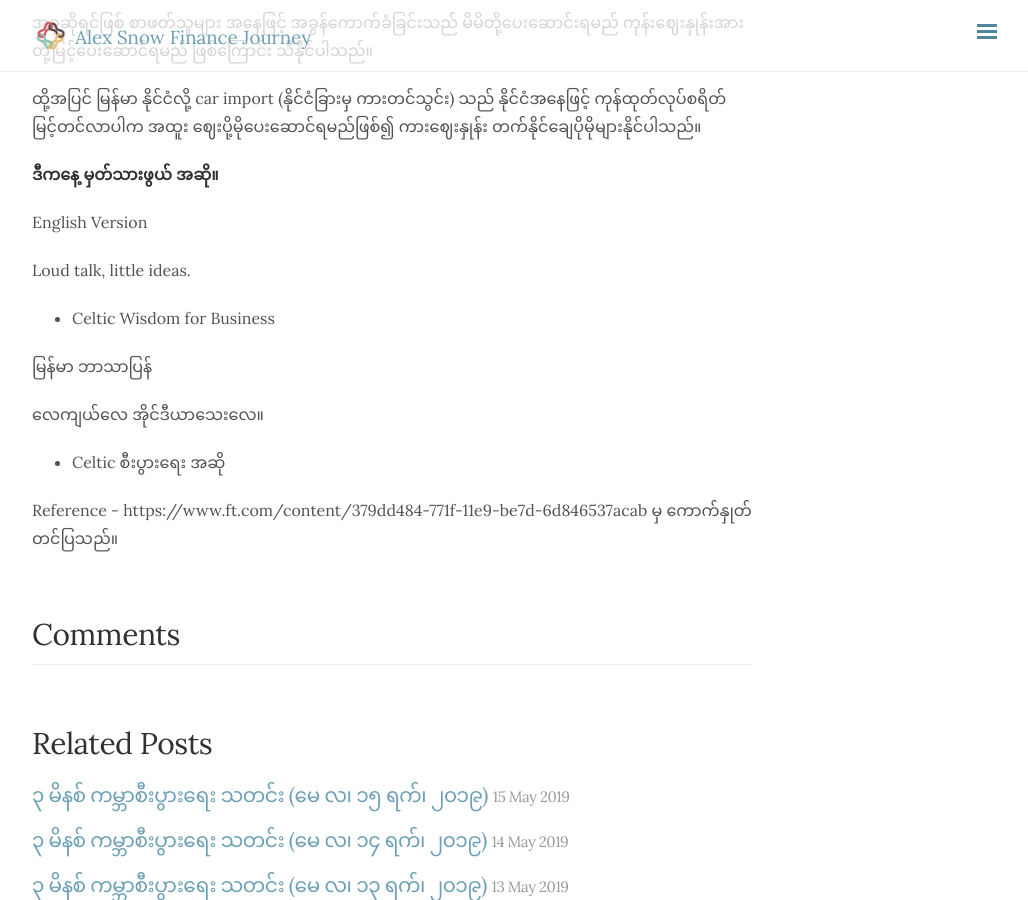
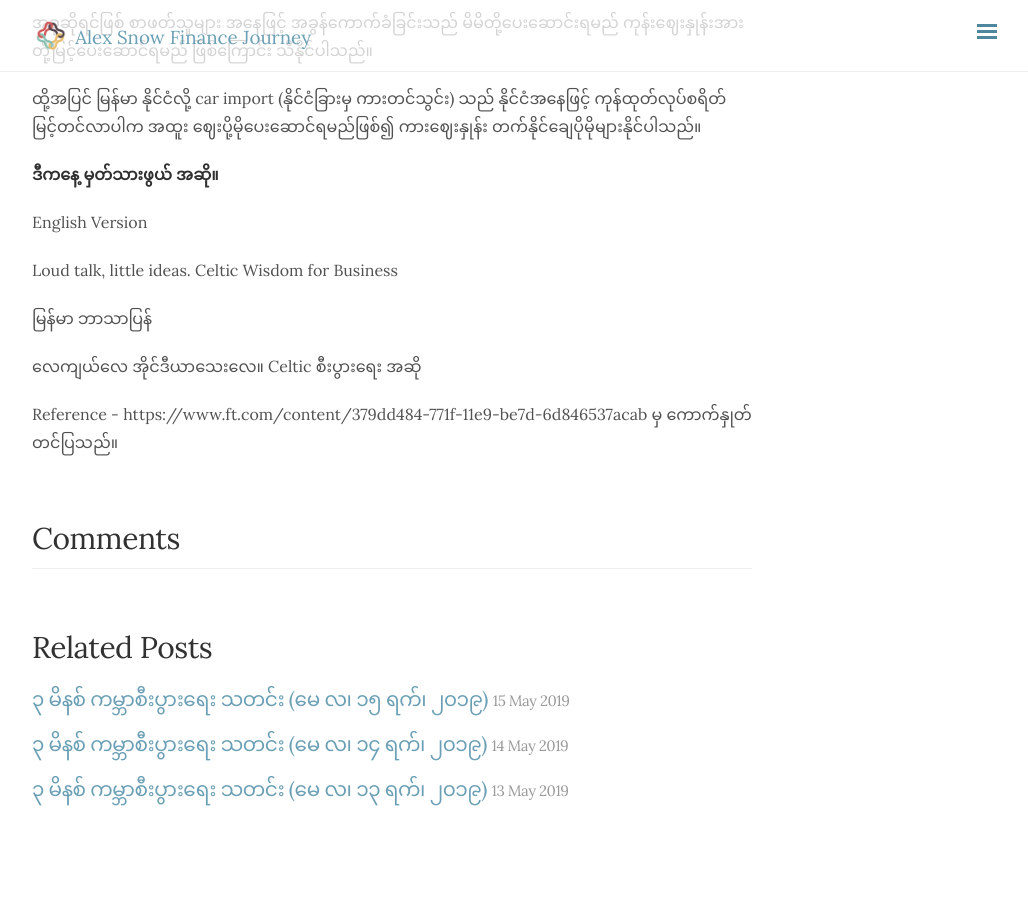
Before and after one commit to alexsnow348/alexsnow348.github.io, a Jekyll site: the page built from _posts/2019-05-16-3minutesglobalnews.md, in a window 1280 px wide and 900 px high, scrolled down 872 px. Shown: the whole window, without its empty margins (248-1276 px from the left). Built offline with Jekyll 4.4.1, drawn with Linux system fonts in a browser that asks for light colours; nearby versions of some CDN libraries; comment, search, counter and statistics services are not loaded; after the commit the page ends 1733 px from its top, so only the background shows below that.

Commit message:
posted for 16052019

```diff
--- a/_posts/2019-05-16-3minutesglobalnews.md
+++ b/_posts/2019-05-16-3minutesglobalnews.md
@@ -27,12 +27,12 @@ tag: ["3 Minutes Global News"]
 English Version
 
 Loud talk, little ideas.
-- Celtic Wisdom for Business
+Celtic Wisdom for Business
 
 မြန်မာ ဘာသာပြန်
 
 လေကျယ်လေ အိုင်ဒီယာသေးလေ။
-- Celtic စီးပွားရေး အဆို
+Celtic စီးပွားရေး အဆို
 
 
 Reference - https://www.ft.com/content/379dd484-771f-11e9-be7d-6d846537acab မှ ကောက်နှုတ်တင်ပြသည်။
```
